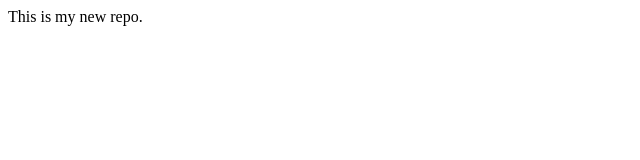
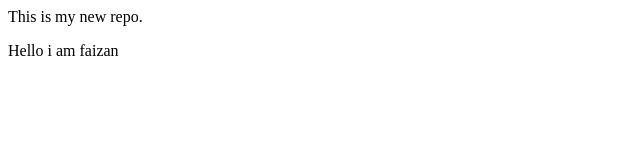
Before and after one commit to Mohammedfaiizan/Localrepo, a plain HTML site: page index.html in a window 1280 px wide. Shown: the full height of the page, 0-640 px from the left. Drawn offline with Linux system fonts and the light colour scheme.

Commit message:
Add new line

```diff
--- a/index.html
+++ b/index.html
@@ -1 +1,2 @@
 <p>This is my new repo.</p>
+<p>Hello i am faizan</p>
```
